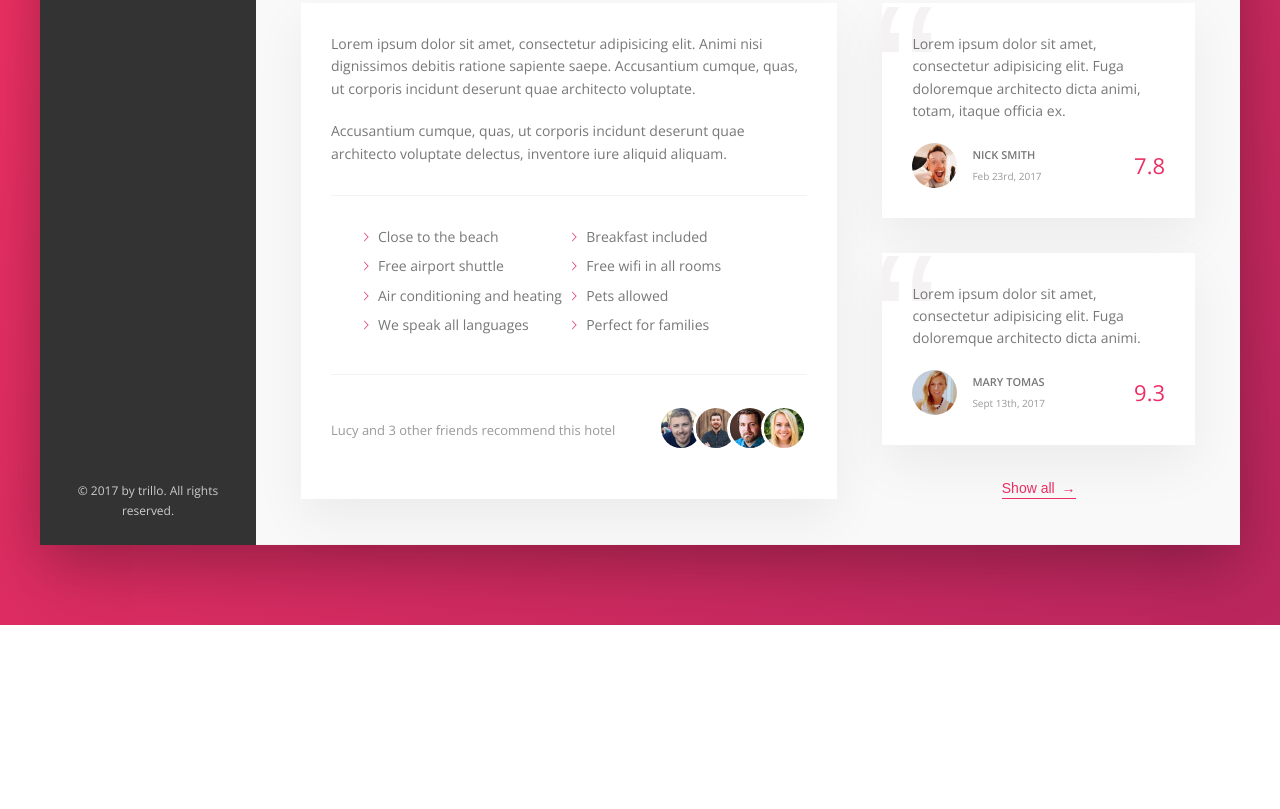
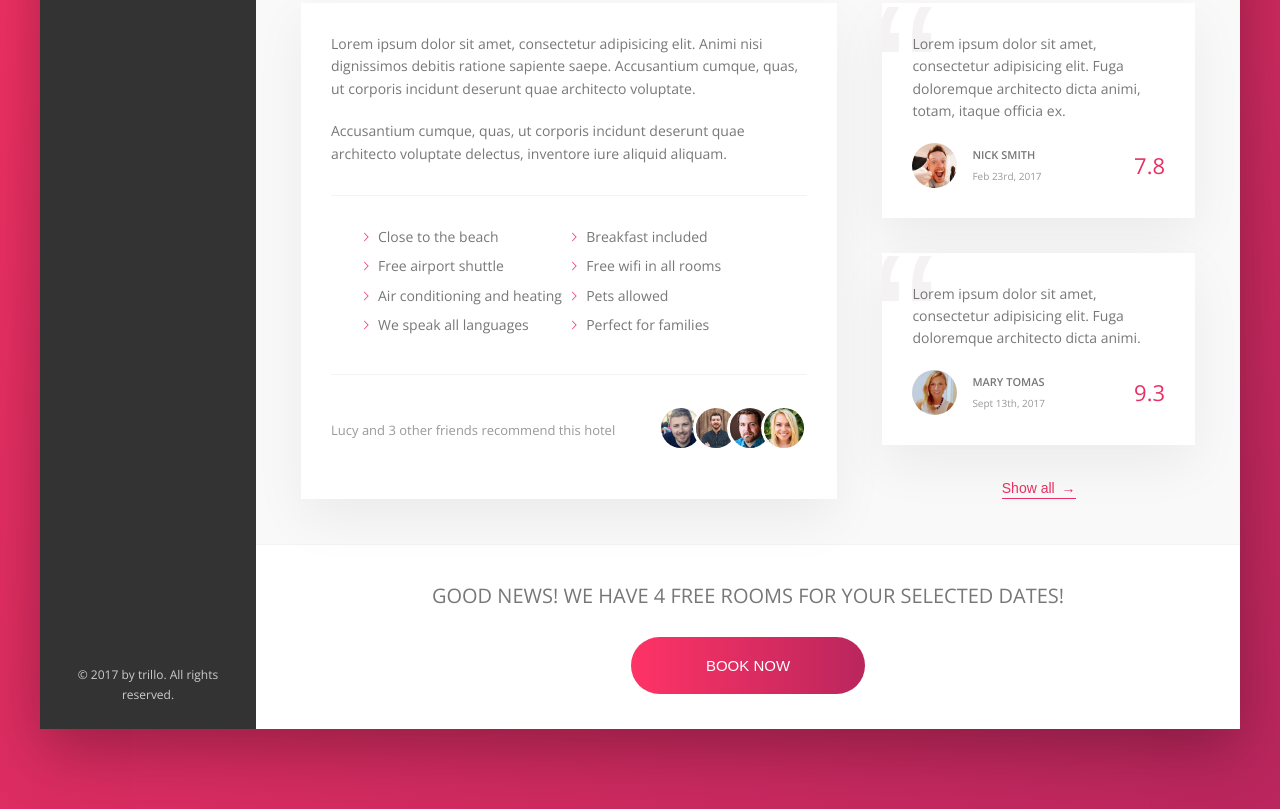
Before and after one commit to rmamchyk/trillo, a website: page index.html in a window 1280 px wide. Shown: the part 644-1453 px from the top of the page. Before the commit the page ends 1269 px from the top, so only its background shows below. Drawn offline with nearby package versions, Linux system fonts and the light colour scheme.

Commit message:
Implemented CTA section

```diff
--- a/index.html
+++ b/index.html
@@ -193,6 +193,16 @@
                             <button class="btn-inline">Show all <span>&rarr;</span></button>
                         </div>
                     </div>
+
+                    <div class="cta">
+                        <h2 class="cta__book-now">
+                            Good news! We have 4 free rooms for your selected dates!
+                        </h2>
+                        <button class="btn">
+                            <span class="btn__visible">Book now</span>
+                            <span class="btn__invisible">Only 4 rooms left</span>
+                        </button>
+                    </div>
                 </main>
             </div>
         </div>
--- a/sass/_components.scss
+++ b/sass/_components.scss
@@ -429,3 +429,66 @@
         z-index: 1;
     }
 }
+
+//////////////////////////////////////////////
+// CALL TO ACTION
+.cta {
+    padding: 3.5rem 0;
+    text-align: center;
+
+    &__book-now {
+        font-size: 2rem;
+        font-weight: 300;
+        text-transform: uppercase;
+        margin-bottom: 2.5rem;
+    }
+}
+
+//////////////////////////////////////////////
+// CALL TO ACTION
+.btn {
+    font-size: 1.5rem;
+    font-weight: 300;
+    text-transform: uppercase;
+    border-radius: 100px;
+    border: none;
+    background-image: linear-gradient(to right, var(--color-primary-light), var(--color-primary-dark));
+    color: #fff;
+    position: relative;
+    overflow: hidden;
+    cursor: pointer;
+
+    & > * {
+        display: inline-block;
+        height: 100%;
+        width: 100%;
+        transition: all .2s;
+    }
+    &__visible {
+        padding: 2rem 7.5rem;
+    }
+
+    &__invisible {
+        padding: 2rem 0;
+        position: absolute;
+        left: 0;
+        top: -100%;
+    }
+
+    &:hover {
+        background-image: linear-gradient(to left, var(--color-primary-light), var(--color-primary-dark));
+    }
+
+    &:hover &__visible {
+        transform: translateY(100%);
+    }
+
+    &:hover &__invisible {
+        top: 0;
+    }
+
+    &:focus {
+        outline: none;
+        animation: pulsate 1s infinite;
+    }
+}
```
Also changed, not shown: css/style.css.
